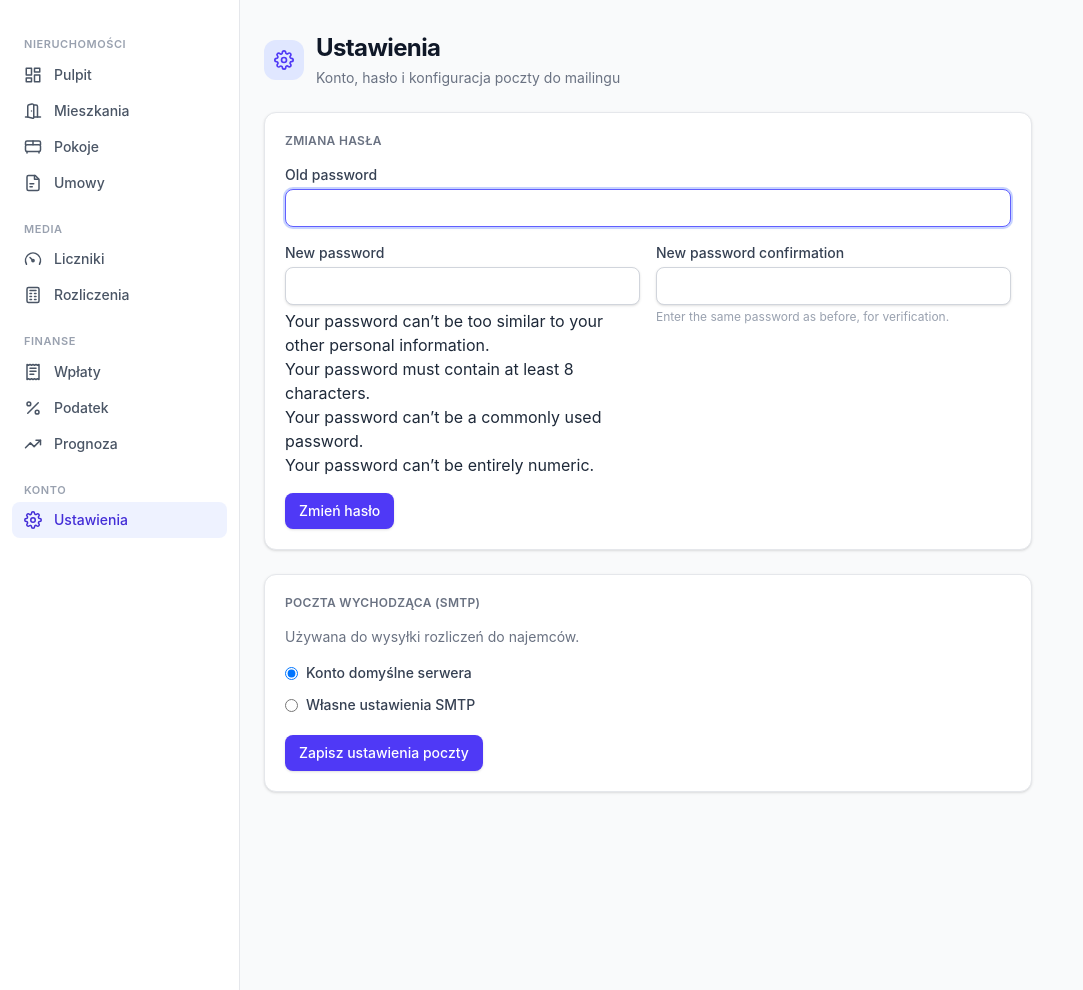
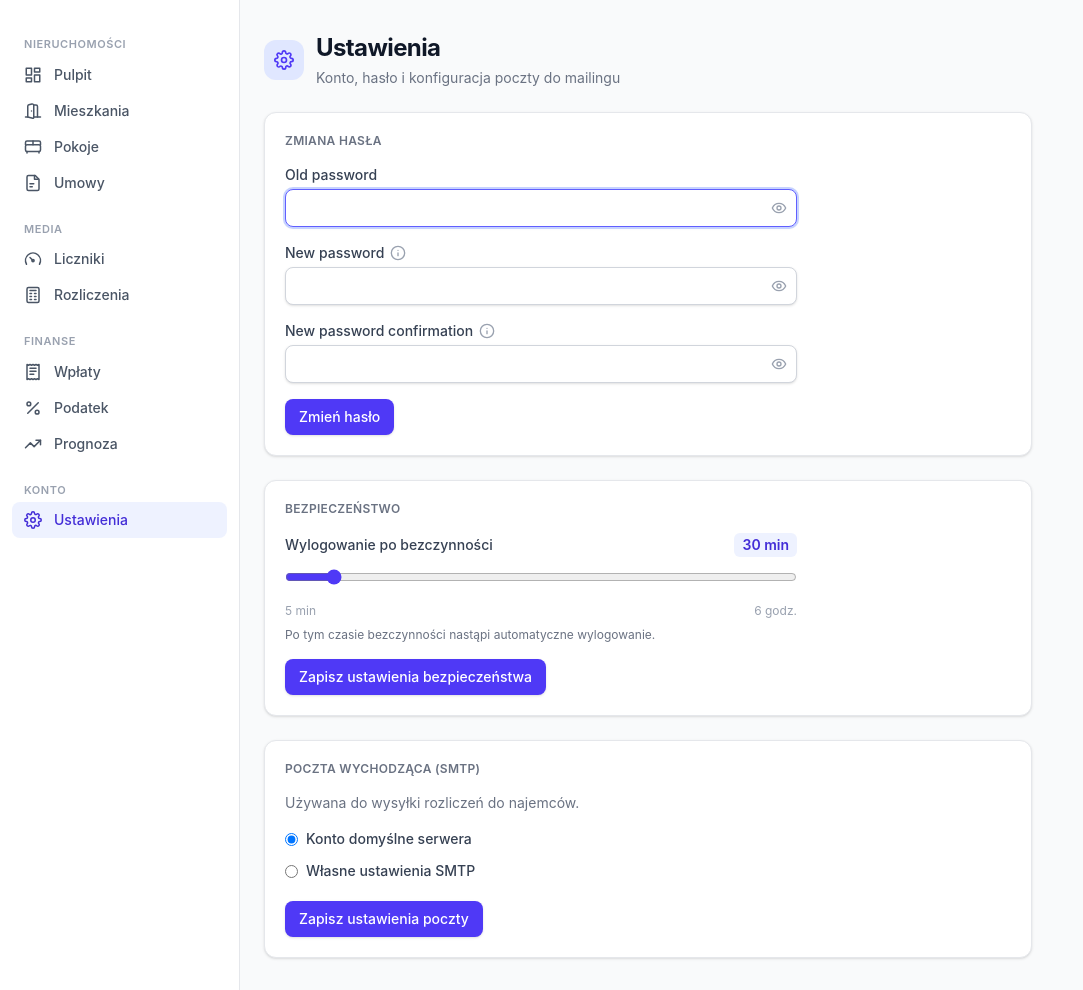
Before and after one commit to jdrwal/npbeta-py, a Django app: page /settings/ in a window 1280 px wide. Shown: the part 56-1046 px from the top of the page, without its empty margins (0-1083 px from the left). Run offline with Django 5.2, Linux system fonts and the light colour scheme; a user stored in the database is signed in; data comes from the database, SQL or seed files in the repository; parts of the project's set-up code (start-up, migrations or seed data) failed here and were passed over.

Commit message:
Redesign settings: single-column password fields with show/hide toggle, tooltip hints, and user-configurable inactivity timeout slider

```diff
--- /dev/null
+++ b/apps/accounts/middleware.py
@@ -0,0 +1,27 @@
+"""Custom middleware for the accounts app."""
+
+from __future__ import annotations
+
+from collections.abc import Callable
+
+from django.http import HttpRequest, HttpResponse
+
+
+class SessionTimeoutMiddleware:
+    """Enforce a per-user inactivity logout window.
+
+    ``SESSION_COOKIE_AGE`` is a project-wide default; this middleware overrides
+    it on every authenticated request using the user's configured
+    ``session_timeout_minutes``. Combined with ``SESSION_SAVE_EVERY_REQUEST``
+    this yields a sliding-expiration inactivity logout.
+    """
+
+    def __init__(self, get_response: Callable[[HttpRequest], HttpResponse]) -> None:
+        self.get_response = get_response
+
+    def __call__(self, request: HttpRequest) -> HttpResponse:
+        user = getattr(request, "user", None)
+        if user is not None and user.is_authenticated:
+            minutes = getattr(user, "session_timeout_minutes", 30) or 30
+            request.session.set_expiry(minutes * 60)
+        return self.get_response(request)
--- a/apps/accounts/models.py
+++ b/apps/accounts/models.py
@@ -14,6 +14,8 @@ from django.db import models
 class User(AbstractUser):
     # Legacy `fore_start`: day-of-month from which income is forecast.
     forecast_start_day = models.PositiveSmallIntegerField(default=20)
+    # Inactivity logout window in minutes (5 min .. 6 h), enforced per request.
+    session_timeout_minutes = models.PositiveSmallIntegerField(default=30)
 
     class Meta:
         db_table = "accounts_user"
--- a/apps/core/forms.py
+++ b/apps/core/forms.py
@@ -414,3 +414,32 @@ class FeeCreateForm(forms.Form):
             cast(forms.ModelChoiceField, self.fields["flat"]).queryset = (
                 Flat.objects.filter(owner=user)
             )
+
+
+class SecuritySettingsForm(forms.ModelForm):
+    """Lets the user pick an inactivity logout window between 5 min and 6 h."""
+
+    MIN_MINUTES = 5
+    MAX_MINUTES = 360
+
+    class Meta:
+        model = User
+        fields = ["session_timeout_minutes"]
+        widgets = {
+            "session_timeout_minutes": forms.NumberInput(
+                attrs={
+                    "type": "range",
+                    "min": 5,
+                    "max": 360,
+                    "step": 5,
+                    "class": "np-slider",
+                }
+            ),
+        }
+        labels = {
+            "session_timeout_minutes": "Wylogowanie po bezczynności",
+        }
+
+    def clean_session_timeout_minutes(self) -> int:
+        value = int(self.cleaned_data["session_timeout_minutes"])
+        return max(self.MIN_MINUTES, min(self.MAX_MINUTES, value))
--- /dev/null
+++ b/apps/core/templates/core/_password_field.html
@@ -0,0 +1,22 @@
+{% comment %}Password input with a show/hide toggle and optional tooltip help.{% endcomment %}
+<div>
+    <div class="mb-1 flex items-center gap-1.5">
+        <label for="{{ field.id_for_label }}" class="!mb-0">{{ field.label }}</label>
+        {% if field.help_text %}
+        <span class="group relative inline-flex">
+            <svg class="h-4 w-4 cursor-help text-gray-400" viewBox="0 0 24 24" fill="none" stroke="currentColor" stroke-width="2" stroke-linecap="round" stroke-linejoin="round"><circle cx="12" cy="12" r="10"/><path d="M12 16v-4"/><path d="M12 8h.01"/></svg>
+            <span class="pointer-events-none absolute left-1/2 top-6 z-20 hidden w-72 -translate-x-1/2 rounded-lg bg-gray-900 px-3 py-2 text-xs leading-relaxed text-gray-100 shadow-lg group-hover:block [&_ul]:list-disc [&_ul]:space-y-1 [&_ul]:pl-4">
+                {{ field.help_text|safe }}
+            </span>
+        </span>
+        {% endif %}
+    </div>
+    <div class="pw-wrap relative">
+        {{ field }}
+        <button type="button" class="pw-toggle" data-target="{{ field.id_for_label }}" aria-label="Pokaż lub ukryj hasło">
+            <svg class="eye h-4 w-4" viewBox="0 0 24 24" fill="none" stroke="currentColor" stroke-width="2" stroke-linecap="round" stroke-linejoin="round"><path d="M2 12s3-7 10-7 10 7 10 7-3 7-10 7-10-7-10-7Z"/><circle cx="12" cy="12" r="3"/></svg>
+            <svg class="eye-off hidden h-4 w-4" viewBox="0 0 24 24" fill="none" stroke="currentColor" stroke-width="2" stroke-linecap="round" stroke-linejoin="round"><path d="M9.88 9.88a3 3 0 1 0 4.24 4.24"/><path d="M10.73 5.08A10.43 10.43 0 0 1 12 5c7 0 10 7 10 7a13.16 13.16 0 0 1-1.67 2.68"/><path d="M6.61 6.61A13.526 13.526 0 0 0 2 12s3 7 10 7a9.74 9.74 0 0 0 5.39-1.61"/><line x1="2" x2="22" y1="2" y2="22"/></svg>
+        </button>
+    </div>
+    {% if field.errors %}<span class="mt-1 block text-sm text-rose-600">{{ field.errors|striptags }}</span>{% endif %}
+</div>
--- a/apps/core/templates/core/settings.html
+++ b/apps/core/templates/core/settings.html
@@ -14,15 +14,35 @@
 <div class="grid max-w-3xl gap-6">
     <section class="card space-y-4">
         <h2 class="text-xs font-semibold uppercase tracking-wide text-gray-500">Zmiana hasła</h2>
-        <form method="post" class="space-y-4">
+        <form method="post" class="max-w-lg space-y-4">
             {% csrf_token %}
             {% if pwd_form.non_field_errors %}<div class="msg border-rose-200 bg-rose-50 text-rose-700">{{ pwd_form.non_field_errors }}</div>{% endif %}
-            {% include "core/_field.html" with field=pwd_form.old_password %}
-            <div class="grid gap-4 sm:grid-cols-2">
-                {% include "core/_field.html" with field=pwd_form.new_password1 %}
-                {% include "core/_field.html" with field=pwd_form.new_password2 %}
+            {% include "core/_password_field.html" with field=pwd_form.old_password %}
+            {% include "core/_password_field.html" with field=pwd_form.new_password1 %}
+            {% include "core/_password_field.html" with field=pwd_form.new_password2 %}
+            <button type="submit" name="save_password" value="1">Zmień hasło</button>
+        </form>
+    </section>
+
+    <section class="card space-y-4">
+        <h2 class="text-xs font-semibold uppercase tracking-wide text-gray-500">Bezpieczeństwo</h2>
+        <form method="post" class="max-w-lg space-y-4">
+            {% csrf_token %}
+            {% if sec_form.non_field_errors %}<div class="msg border-rose-200 bg-rose-50 text-rose-700">{{ sec_form.non_field_errors }}</div>{% endif %}
+            <div>
+                <div class="mb-1 flex items-center justify-between gap-3">
+                    <label for="{{ sec_form.session_timeout_minutes.id_for_label }}" class="!mb-0">{{ sec_form.session_timeout_minutes.label }}</label>
+                    <span id="timeout-value" class="rounded-md bg-indigo-50 px-2 py-0.5 text-sm font-semibold text-indigo-700"></span>
+                </div>
+                {{ sec_form.session_timeout_minutes }}
+                <div class="mt-1 flex justify-between text-xs text-gray-400">
+                    <span>5 min</span>
+                    <span>6 godz.</span>
+                </div>
+                <p class="mt-2 text-xs text-gray-500">Po tym czasie bezczynności nastąpi automatyczne wylogowanie.</p>
+                {% if sec_form.session_timeout_minutes.errors %}<span class="mt-1 block text-sm text-rose-600">{{ sec_form.session_timeout_minutes.errors|striptags }}</span>{% endif %}
             </div>
-            <button type="submit" name="save_password" value="1">Zmień hasło</button>
+            <button type="submit" name="save_security" value="1">Zapisz ustawienia bezpieczeństwa</button>
         </form>
     </section>
 
@@ -74,5 +94,34 @@
         radios.forEach(function (r) { r.addEventListener('change', sync); });
         sync();
     })();
+
+    (function () {
+        document.querySelectorAll('.pw-toggle').forEach(function (btn) {
+            btn.addEventListener('click', function () {
+                const input = document.getElementById(btn.dataset.target);
+                if (!input) { return; }
+                const show = input.type === 'password';
+                input.type = show ? 'text' : 'password';
+                btn.querySelector('.eye').classList.toggle('hidden', show);
+                btn.querySelector('.eye-off').classList.toggle('hidden', !show);
+            });
+        });
+    })();
+
+    (function () {
+        const slider = document.getElementById('id_session_timeout_minutes');
+        const out = document.getElementById('timeout-value');
+        if (!slider || !out) { return; }
+        function fmt(total) {
+            const h = Math.floor(total / 60);
+            const m = total % 60;
+            if (h && m) { return h + ' godz. ' + m + ' min'; }
+            if (h) { return h + ' godz.'; }
+            return m + ' min';
+        }
+        function sync() { out.textContent = fmt(parseInt(slider.value, 10)); }
+        slider.addEventListener('input', sync);
+        sync();
+    })();
 </script>
 {% endblock %}
--- a/apps/core/views.py
+++ b/apps/core/views.py
@@ -31,6 +31,7 @@ from apps.core.forms import (
     MeterPriceForm,
     MeterReadingForm,
     RoomForm,
+    SecuritySettingsForm,
     SettlementForm,
 )
 from apps.core.models import (
@@ -939,6 +940,7 @@ def user_settings(request: HttpRequest) -> HttpResponse:
     mail, _ = MailSettings.objects.get_or_create(user=user)
     pwd_form = PasswordChangeForm(user)
     mail_form = MailSettingsForm(instance=mail)
+    sec_form = SecuritySettingsForm(instance=user)
     if request.method == "POST":
         if "save_password" in request.POST:
             pwd_form = PasswordChangeForm(user, request.POST)
@@ -953,10 +955,19 @@ def user_settings(request: HttpRequest) -> HttpResponse:
                 mail_form.save()
                 messages.success(request, "Ustawienia poczty zapisane.")
                 return redirect("core:settings")
+        elif "save_security" in request.POST:
+            sec_form = SecuritySettingsForm(request.POST, instance=user)
+            if sec_form.is_valid():
+                sec_form.save()
+                request.session.set_expiry(
+                    sec_form.cleaned_data["session_timeout_minutes"] * 60
+                )
+                messages.success(request, "Ustawienia bezpieczeństwa zapisane.")
+                return redirect("core:settings")
     return render(
         request,
         "core/settings.html",
-        {"pwd_form": pwd_form, "mail_form": mail_form},
+        {"pwd_form": pwd_form, "mail_form": mail_form, "sec_form": sec_form},
     )
 
 
--- a/config/settings.py
+++ b/config/settings.py
@@ -50,6 +50,7 @@ MIDDLEWARE = [
     "django.middleware.common.CommonMiddleware",
     "django.middleware.csrf.CsrfViewMiddleware",
     "django.contrib.auth.middleware.AuthenticationMiddleware",
+    "apps.accounts.middleware.SessionTimeoutMiddleware",
     "django.contrib.messages.middleware.MessageMiddleware",
     "django.middleware.clickjacking.XFrameOptionsMiddleware",
     "django_htmx.middleware.HtmxMiddleware",
@@ -167,6 +168,7 @@ if not DEBUG:
     SECURE_HSTS_INCLUDE_SUBDOMAINS = True
     SECURE_PROXY_SSL_HEADER = ("HTTP_X_FORWARDED_PROTO", "https")
 
-# Session timeout mirrors the legacy 30-minute inactivity logout.
+# Default inactivity logout window; overridden per-user by
+# apps.accounts.middleware.SessionTimeoutMiddleware (User.session_timeout_minutes).
 SESSION_COOKIE_AGE = 1800
 SESSION_SAVE_EVERY_REQUEST = True
```
Also changed, not shown: static/src/input.css (+9 -0 lines), apps/accounts/migrations/0004_user_session_timeout_minutes.py (added), static/css/app.css.
